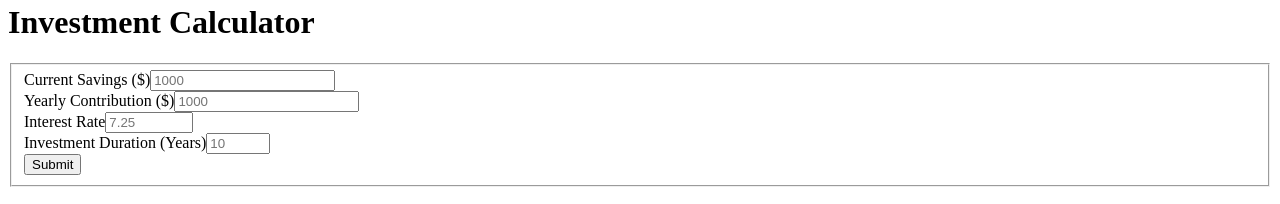
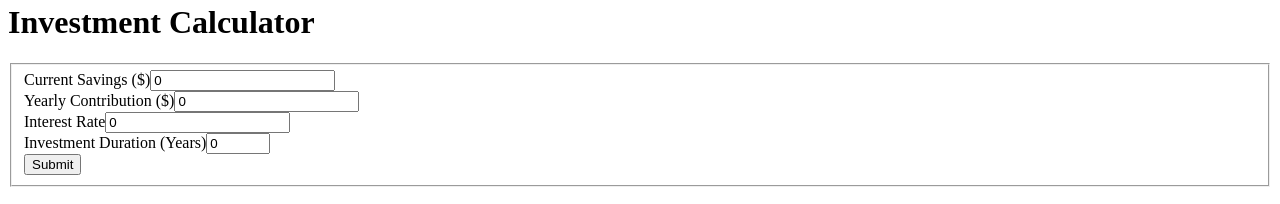
Before and after one commit to NeilClack/Investment-Calculator, a React (Create React App) app: page / in a window 1280 px wide. Shown: the part 541-745 px from the top of the page. Built offline with nearby package versions, Linux system fonts and the light colour scheme.

Commit message:
Complete form and state management

```diff
--- a/src/components/form.js
+++ b/src/components/form.js
@@ -1,43 +1,79 @@
+import { useState } from "react";
+
 const UserForm = (props) => {
+  const [investmentData, setInvestmentData] = useState({
+    currentSavings: 0,
+    yearlyContribution: 0,
+    expectedReturn: 0.0,
+    duration: 0,
+  });
+
+  const handleSubmission = (event) => {
+    event.preventDefault();
+    console.log(investmentData);
+  };
+
+  const handleChange = (target, value) => {
+    // Remember to update state using a function when depending on the previous state.
+    setInvestmentData((prevData) => {
+      return {
+        ...prevData,
+        [target]: value,
+      };
+    });
+    console.log(investmentData);
+  };
+
   return (
-    <form>
+    <form onSubmit={handleSubmission}>
       <fieldset>
         <div className="leftContainer">
           <div className="fieldContainer">
-            <label for="currentSavings">Current Savings ($)</label>
+            <label htmlFor="currentSavings">Current Savings ($)</label>
             <input
               id="currentSavings"
               min="0"
-              step="100"
               type="number"
               placeholder="1000"
+              onChange={(event) => {
+                handleChange("currentSavings", event.target.value);
+              }}
+              value={investmentData.currentSavings}
             ></input>
           </div>
           <div className="fieldContainer">
-            <label for="yearlyContnribution">Yearly Contribution ($)</label>
+            <label htmlFor="yearlyContnribution">Yearly Contribution ($)</label>
             <input
               id="yearlyContribution"
               type="number"
               min="0"
-              step="100"
               placeholder="1000"
+              onChange={(event) => {
+                handleChange("yearlyContribution", event.target.value);
+              }}
+              value={investmentData.yearlyContribution}
             ></input>
           </div>
         </div>
         <div className="rightContainer">
           <div className="fieldContainer">
-            <label for="interestRate">Interest Rate</label>
+            <label htmlFor="expectedReturn">Interest Rate</label>
             <input
-              id="interestRate"
-              type="number"
+              id="expectedReturn"
+              type="float"
               min="0"
               max="100"
-              step=".25"
               placeholder="7.25"
+              onChange={(event) => {
+                handleChange("expectedReturn", event.target.value);
+              }}
+              value={investmentData.expectedReturn}
             ></input>
           </div>
           <div className="fieldContainer">
-            <label for="investmentDuration">Investment Duration (Years)</label>
+            <label htmlFor="investmentDuration">
+              Investment Duration (Years)
+            </label>
             <input
               id="investmentDuration"
               type="number"
@@ -45,10 +81,16 @@ const UserForm = (props) => {
               max="100"
               step="1"
               placeholder="10"
+              onChange={(event) => {
+                handleChange("duration", event.target.value);
+              }}
+              value={investmentData.duration}
             ></input>
           </div>
         </div>
-        <button type="submit" value="Submit">Submit</button>
+        <button type="submit" value="Submit">
+          Submit
+        </button>
       </fieldset>
     </form>
   );
```
